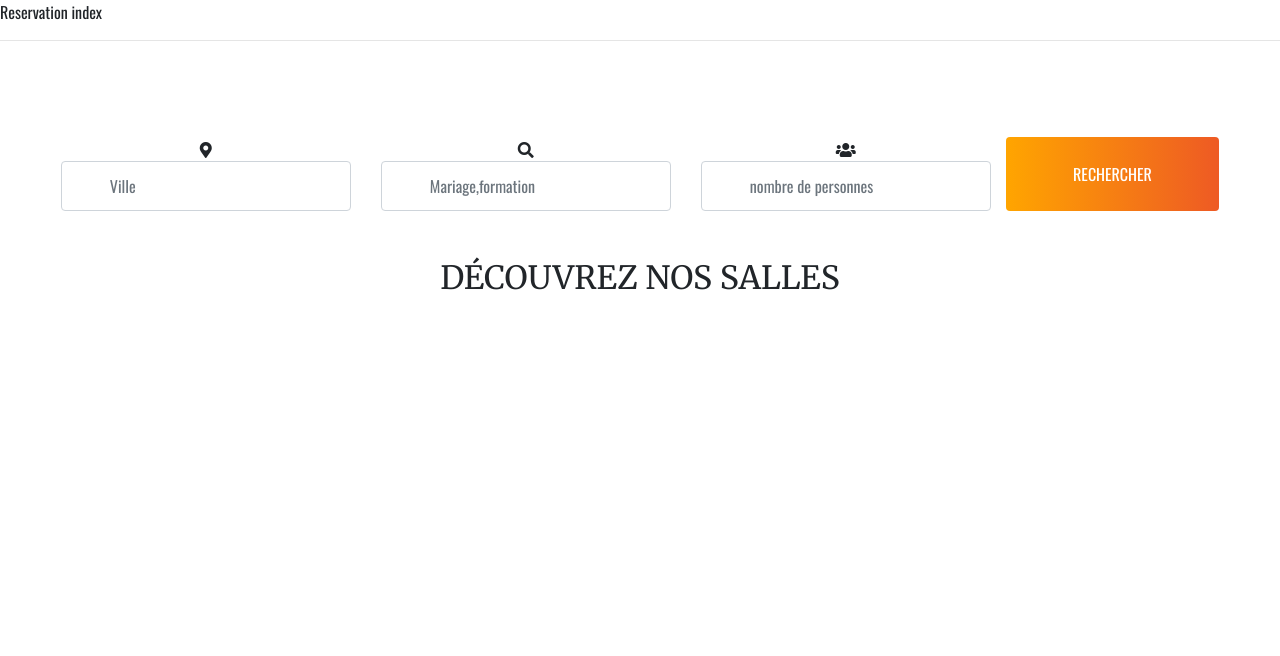
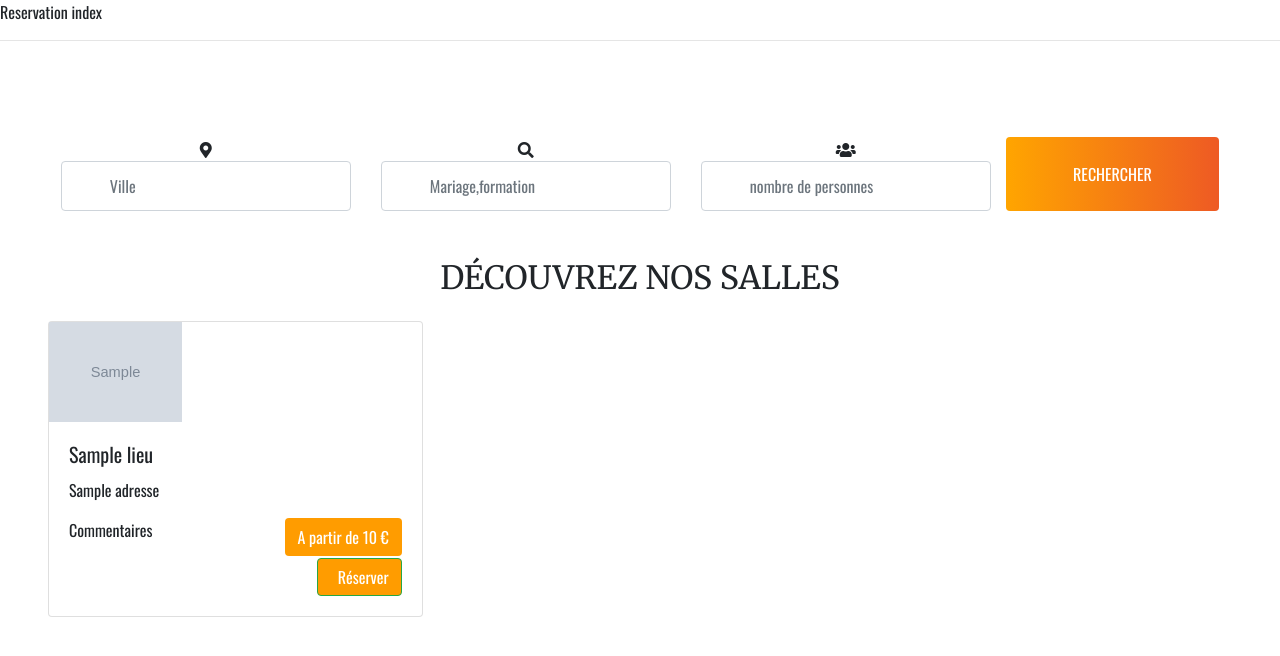
Before and after one commit to FaZyiOne/projetswf3, a Symfony app: template templates/reservation/index.html.twig in a window 1280 px wide. Shown: the top 656 px of the page. Run offline with Twig, Linux system fonts and the light colour scheme; the template is opened without the code that fills it: most values are stand-ins (such as "Sample title", 1, 10 or a date in 2020); grey boxes marked "Sample" are stand-in pictures; some libraries are stand-ins or nearby versions.

Commit message:
Fonctionnel Avec Affichage de base

```diff
--- a/templates/reservation/index.html.twig
+++ b/templates/reservation/index.html.twig
@@ -104,6 +104,24 @@
                         </div>
                     </div>
                 {% endif %}
+                {# Si beug affichage supprimer le else #}
+                {% else %}
+                <div class="col-sm-12 col-md-6 col-lg-4">
+                        <div class="card">
+                            <a href="" target="_blank"><img src="{{ asset('images/reservation/')}}{{ reservation.image }}" style=" max-height:100px;" alt="lieu à louer">
+                            </a>
+                            <div class="card-body">
+                                <h5 class="card-title">{{ reservation.lieu }}</h5>
+                                <p class="card-text">{{ reservation.adresse }}</p>
+                                <a href="#" class="btn btnDevis">A partir de {{ reservation.prix }} €</a>
+                                <p>Commentaires</p>
+                                <a href="{{ path('cart_add',{'id': reservation.id } )}}" class="btn btn-success float-right">
+                                    <i class="fas mr-1"></i>
+                                    Réserver
+                                </a>
+                            </div>
+                        </div>
+                    </div>
                 {% endif %}
                 {% endfor %}
                 <div id="reservation"></div>
```
